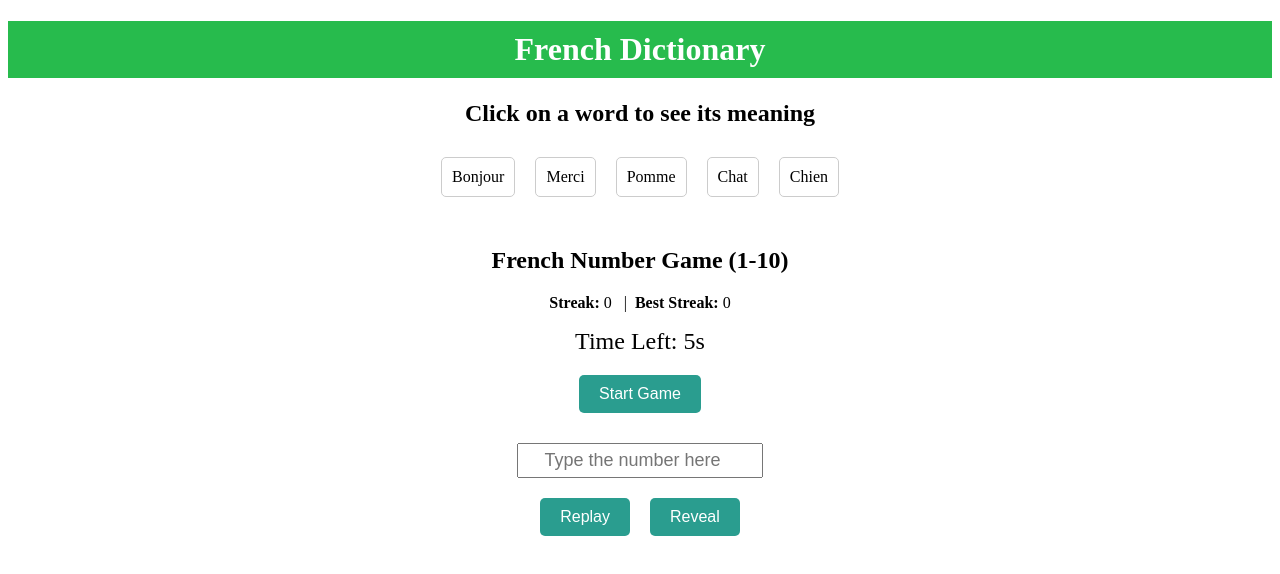
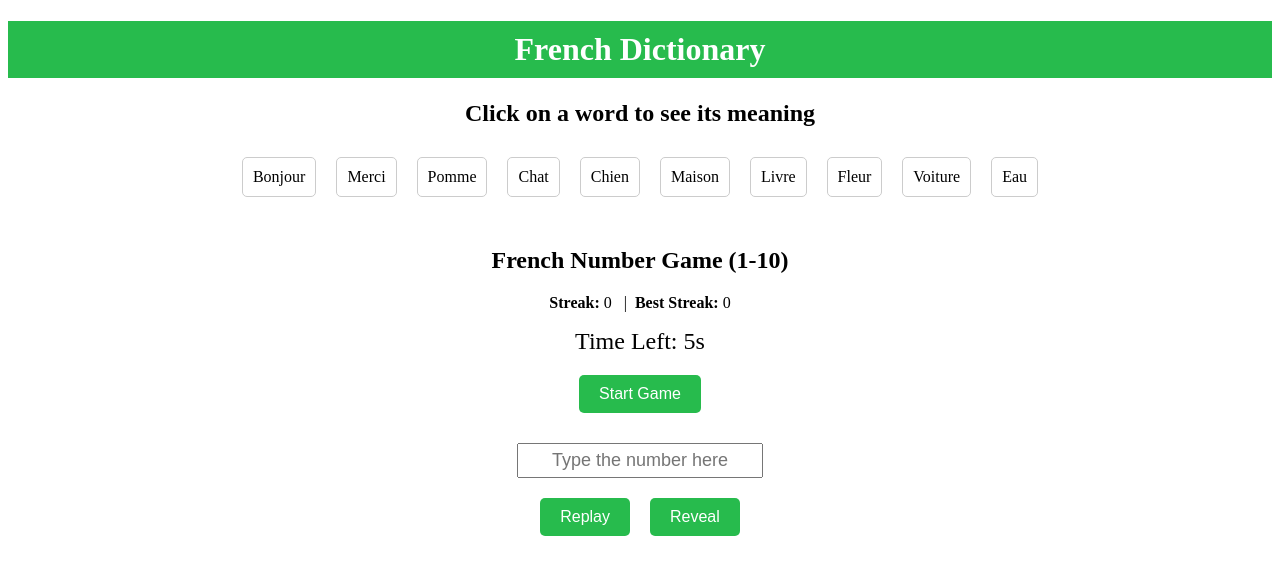
Before and after one commit to henry227phanrang/mult213-a3, a React (Create React App) app: page / in a window 1280 px wide. Shown: the top 574 px of the page. Built offline with nearby package versions, Linux system fonts and the light colour scheme.

Commit message:
update audio for the game

```diff
--- a/src/App.js
+++ b/src/App.js
@@ -1,20 +1,29 @@
-import React, { useState } from "react";
+import React, { useState, useEffect } from "react";
 import FrenchNumberGame from "./components/FrenchNumberGame";
 
 function App() {
+  const [words, setWords] = useState([]);
   const [selectedWord, setSelectedWord] = useState(null);
 
-  const words = [
-    { french: "Bonjour", meaning: "Hello", image: "/media/bonjour.jpg" },
-    { french: "Merci", meaning: "Thank you", image: "/media/merci.jpg" },
-    { french: "Pomme", meaning: "Apple", image: "/media/pomme.jpg" },
-    { french: "Chat", meaning: "Cat", image: "/media/chat.jpg" },
-    { french: "Chien", meaning: "Dog", image: "/media/chien.jpg" },
-  ];
+  useEffect(() => {
+    const wordList = [
+      { french: "Bonjour", meaning: "Hello", image: "/media/bonjour.png" },
+      { french: "Merci", meaning: "Thank you", image: "/media/merci.png" },
+      { french: "Pomme", meaning: "Apple", image: "/media/pomme.jpg" },
+      { french: "Chat", meaning: "Cat", image: "/media/chat.jpg" },
+      { french: "Chien", meaning: "Dog", image: "/media/chien.jpg" },
+      { french: "Maison", meaning: "House", image: "/media/maison.jpg" },
+      { french: "Livre", meaning: "Book", image: "/media/livre.jpg" },
+      { french: "Fleur", meaning: "Flower", image: "/media/fleur.jpg" },
+      { french: "Voiture", meaning: "Car", image: "/media/voiture.jpg" },
+      { french: "Eau", meaning: "Water", image: "/media/eau.jpg" },
+    ];
+    setWords(wordList);
+  }, []);
 
   return (
     <div style={{ textAlign: "center" }}>
-      <h1 style={{ backgroundColor: "#27BB4D", color: "#FFF", padding: "10px" }}>French Dictionary</h1>
+      <h1 style={{ backgroundColor: "#27BB4D", color: "#FFFFFF", padding: "10px" }}>French Dictionary</h1>
       {selectedWord ? (
         <div>
           <img src={selectedWord.image} alt={selectedWord.french} style={{ width: "150px", marginTop: "20px" }} />
@@ -44,7 +53,7 @@ function App() {
         ))}
       </ul>
 
-      {/* French Number Game */}
+      {/* Add the French Number Game */}
       <FrenchNumberGame />
     </div>
   );
--- a/src/components/FrenchNumberGame.js
+++ b/src/components/FrenchNumberGame.js
@@ -20,7 +20,7 @@ const FrenchNumberGame = () => {
     nextQuestion();
   };
 
-  // Load the next number question
+  // Move to the next question
   const nextQuestion = () => {
     clearInterval(timerRef.current);
     const randomNum = numbersRange[Math.floor(Math.random() * numbersRange.length)];
@@ -29,7 +29,6 @@ const FrenchNumberGame = () => {
     setTimer(5);
     playAudio(randomNum);
 
-    // Start the timer
     timerRef.current = setInterval(() => {
       setTimer((prev) => {
         if (prev <= 1) {
@@ -54,13 +53,21 @@ const FrenchNumberGame = () => {
     clearInterval(timerRef.current);
   };
 
-  // Validate the input
+  // Validate input
   useEffect(() => {
     if (parseInt(input) === currentNumber) {
       setStreak((prev) => prev + 1);
       nextQuestion();
     }
   }, [input, currentNumber]);
+
+  // Handle input change to accept only numbers
+  const handleInputChange = (e) => {
+    const value = e.target.value;
+    if (/^\d*$/.test(value)) {
+      setInput(value);
+    }
+  };
 
   return (
     <div style={{ textAlign: "center", marginTop: "40px" }}>
@@ -86,10 +93,10 @@ const FrenchNumberGame = () => {
           </button>
           <div style={{ marginTop: "20px" }}>
             <input
-              type="number"
+              type="text"
               placeholder="Type the number here"
               value={input}
-              onChange={(e) => setInput(e.target.value)}
+              onChange={handleInputChange}
               style={{ fontSize: "18px", padding: "5px", textAlign: "center" }}
             />
           </div>
@@ -111,7 +118,7 @@ const buttonStyle = {
   margin: "10px",
   padding: "10px 20px",
   fontSize: "16px",
-  backgroundColor: "#2A9D8F",
+  backgroundColor: "#27BB4D",
   color: "white",
   border: "none",
   borderRadius: "5px",
```
Also changed, not shown: 2 other files (tests, documents, lock files or other folders).
